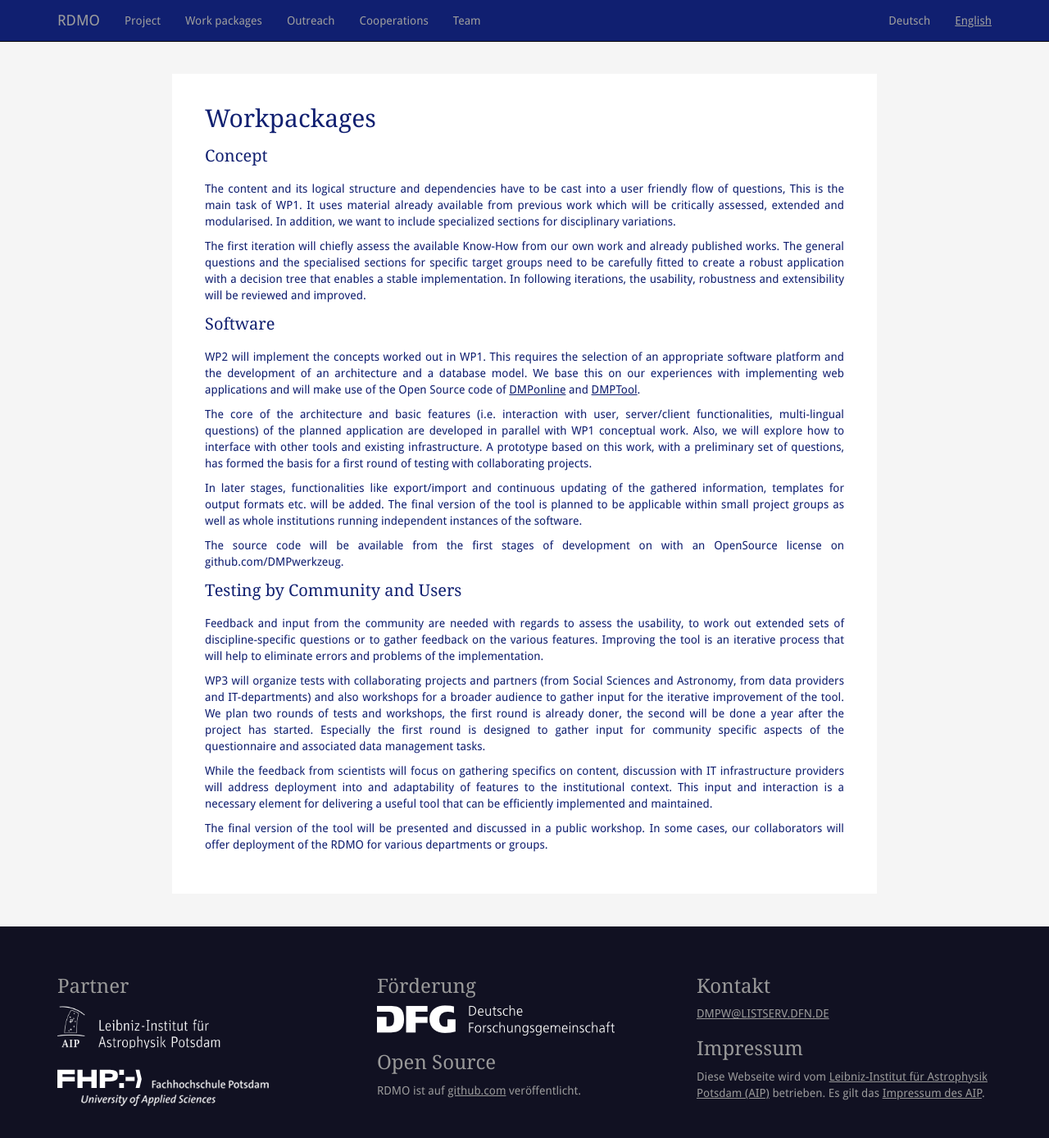
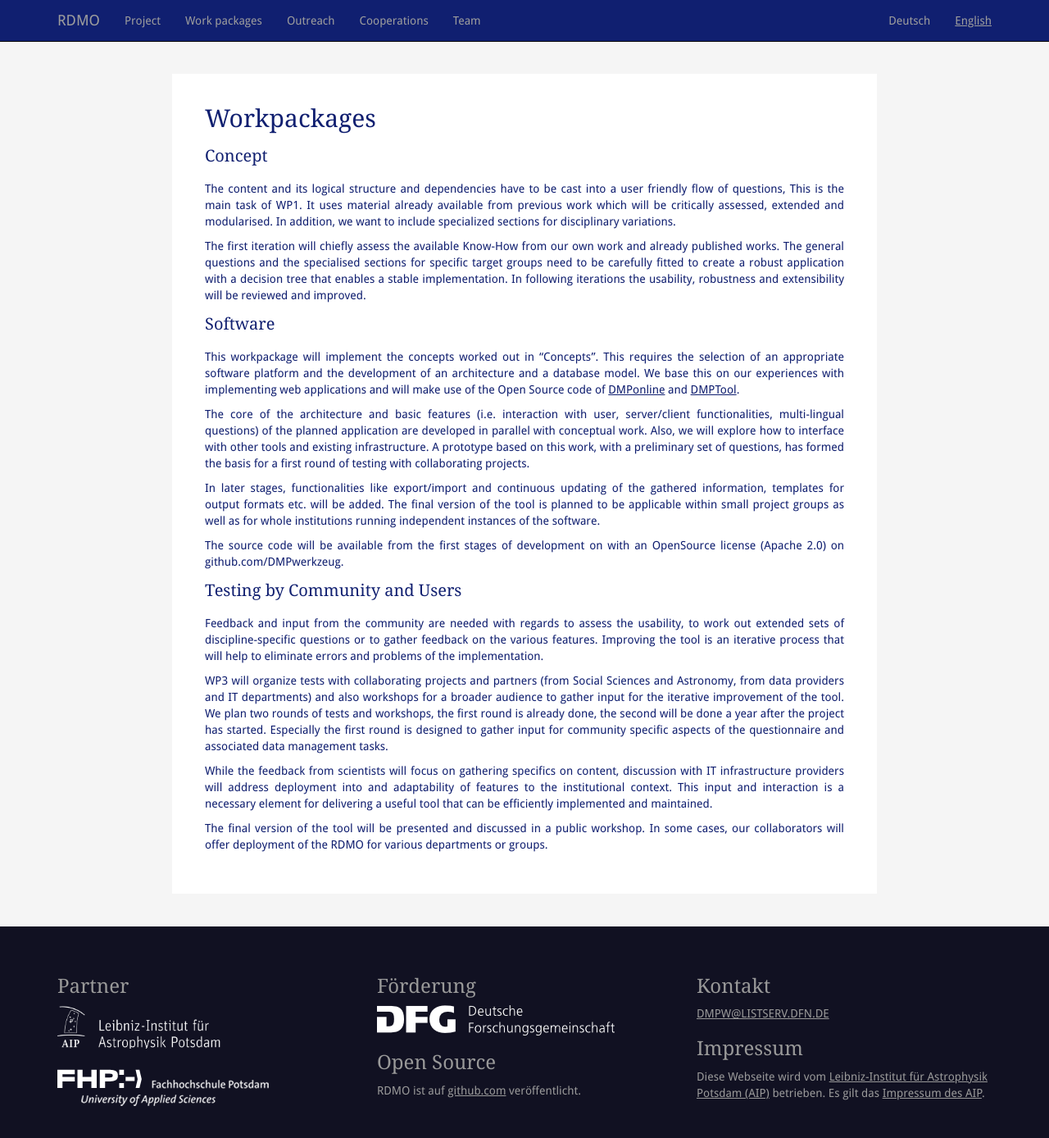
Before and after one commit to rdmorganiser/rdmorganiser.github.io, a Jekyll site: the page built from en/workpackages.md, in a window 1280 px wide and 1393 px high. Shown: the top 1388 px of the window at 82% size. Built offline with Jekyll 4.4.1, drawn with Linux system fonts in a browser that asks for light colours.

Commit message:
typos and language

```diff
--- a/en/workpackages.md
+++ b/en/workpackages.md
@@ -13,26 +13,26 @@ Concept
 
 The content and its logical structure and dependencies have to be cast into a user friendly flow of questions, This is the main task of WP1. It uses material already available from previous work which will be critically assessed, extended and modularised. In addition, we want to include specialized sections for disciplinary variations.
 
-The first iteration will chiefly assess the available Know-How from our own work and already published works. The general questions and the specialised sections for specific target groups need to be carefully fitted to create a robust application with a decision tree that enables a stable implementation. In following iterations, the usability, robustness and extensibility will be reviewed and improved.
+The first iteration will chiefly assess the available Know-How from our own work and already published works. The general questions and the specialised sections for specific target groups need to be carefully fitted to create a robust application with a decision tree that enables a stable implementation. In following iterations the usability, robustness and extensibility will be reviewed and improved.
 
 Software
 --------
 
-WP2 will implement the concepts worked out in WP1. This requires the selection of an appropriate software platform and the development of an architecture and a database model. We base this on our experiences with implementing web applications and will make use of the Open Source code of [DMPonline](https://dmponline.dcc.ac.uk) and [DMPTool](https://dmptool.org/).
+This workpackage will implement the concepts worked out in "Concepts". This requires the selection of an appropriate software platform and the development of an architecture and a database model. We base this on our experiences with implementing web applications and will make use of the Open Source code of [DMPonline](https://dmponline.dcc.ac.uk) and [DMPTool](https://dmptool.org/).
 
-The core of the architecture and basic features (i.e. interaction with user, server/client functionalities, multi-lingual questions) of the planned application are developed in parallel with WP1 conceptual work. Also, we will explore how to interface with other tools and existing infrastructure. A prototype based on this work, with a preliminary set of questions, has formed the basis for a first round of testing with collaborating projects.
+The core of the architecture and basic features (i.e. interaction with user, server/client functionalities, multi-lingual questions) of the planned application are developed in parallel with conceptual work. Also, we will explore how to interface with other tools and existing infrastructure. A prototype based on this work, with a preliminary set of questions, has formed the basis for a first round of testing with collaborating projects.
 
-In later stages, functionalities like export/import and continuous updating of the gathered information, templates for output formats etc. will be added. The final version of the tool is planned to be applicable within small project groups as well as whole institutions running independent instances of the software.
+In later stages, functionalities like export/import and continuous updating of the gathered information, templates for output formats etc. will be added. The final version of the tool is planned to be applicable within small project groups as well as for whole institutions running independent instances of the software.
 
-The source code will be available from the first stages of development on with an OpenSource license  on github.com/DMPwerkzeug.
+The source code will be available from the first stages of development on with an OpenSource license (Apache 2.0) on github.com/DMPwerkzeug.
 
 Testing by Community and Users
 ------------------------------
 
-Feedback and input from the community are needed with regards  to assess the usability, to work out extended sets of discipline-specific questions or to gather feedback on the various features. Improving  the tool is an iterative process that will help to eliminate errors and problems of the implementation.
+Feedback and input from the community are needed with regards to assess the usability, to work out extended sets of discipline-specific questions or to gather feedback on the various features. Improving the tool is an iterative process that will help to eliminate errors and problems of the implementation.
 
-WP3 will organize tests with collaborating projects and partners (from Social Sciences and Astronomy, from data providers and IT-departments) and also workshops for a broader audience to gather input for the iterative improvement of the tool. We plan two rounds of tests and workshops, the first round is already doner, the second will be done a year after the project has started. Especially the first round is designed to gather input for community specific aspects of the questionnaire and associated data management tasks.
+WP3 will organize tests with collaborating projects and partners (from Social Sciences and Astronomy, from data providers and IT departments) and also workshops for a broader audience to gather input for the iterative improvement of the tool. We plan two rounds of tests and workshops, the first round is already done, the second will be done a year after the project has started. Especially the first round is designed to gather input for community specific aspects of the questionnaire and associated data management tasks.
 
-While the feedback from scientists will focus on gathering specifics on content, discussion with IT infrastructure providers will address deployment into and adaptability of features to the institutional context. This input  and interaction is a necessary element for delivering a useful tool that can be efficiently implemented and maintained.
+While the feedback from scientists will focus on gathering specifics on content, discussion with IT infrastructure providers will address deployment into and adaptability of features to the institutional context. This input and interaction is a necessary element for delivering a useful tool that can be efficiently implemented and maintained.
 
 The final version of the tool will be presented and discussed in a public workshop. In some cases, our collaborators will offer deployment of the RDMO for various departments or groups.
```
Also changed, not shown: en/cooperations.md (+2 -5 lines), en/index.md (+4 -4 lines), en/outreach.md (+1 -1 lines), en/team.html (+4 -4 lines).
